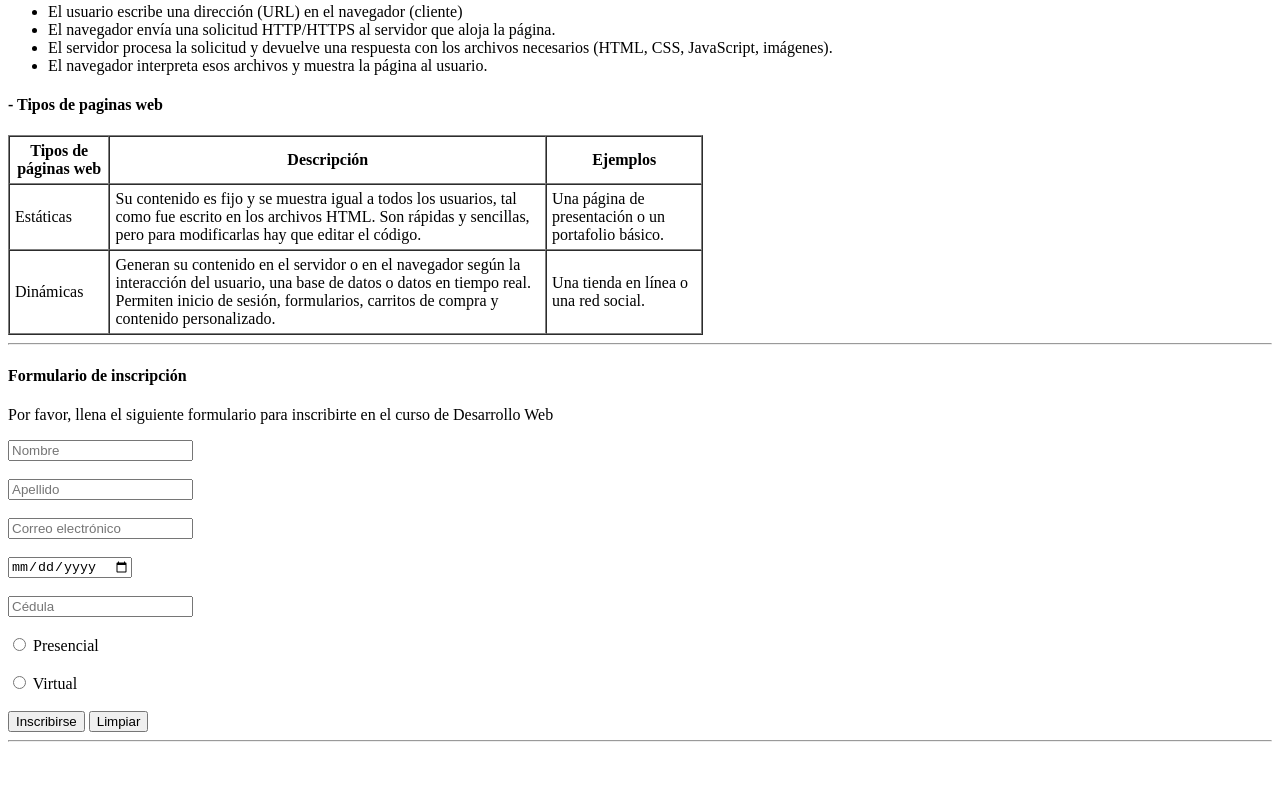
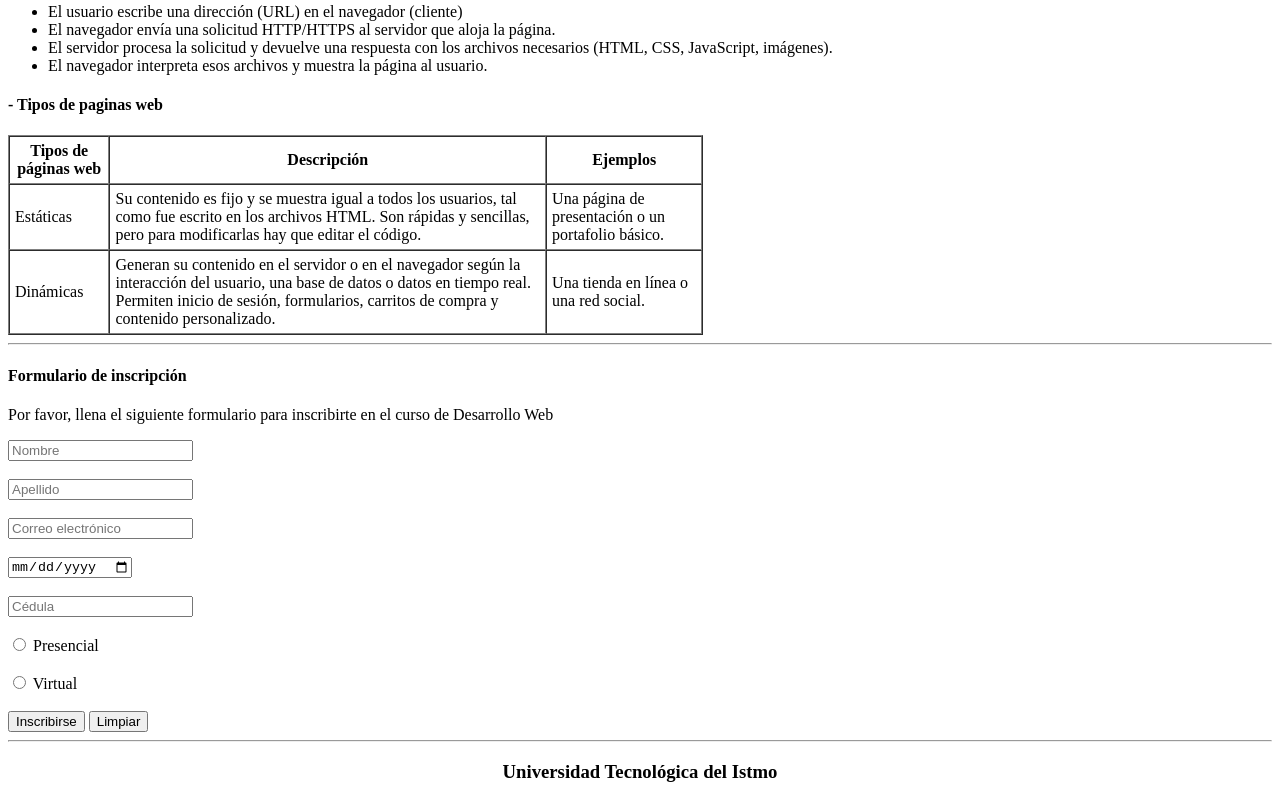
Before and after one commit to HectorBo-B/DSW_HTML, a plain HTML site: page index.html in a window 1280 px wide. Shown: the part 421-1223 px from the top of the page. Before the commit the page ends 1171 px from the top, so only its background shows below. Drawn offline with Linux system fonts and the light colour scheme.

Commit message:
Cambios añadidos

```diff
--- a/index.html
+++ b/index.html
@@ -113,6 +113,7 @@
     <hr>
     <footer>
 
+        <h3 style="text-align: center;">Universidad Tecnológica del Istmo</h3>
     </footer>
 
     <!--Prueba de GIT-->
```
